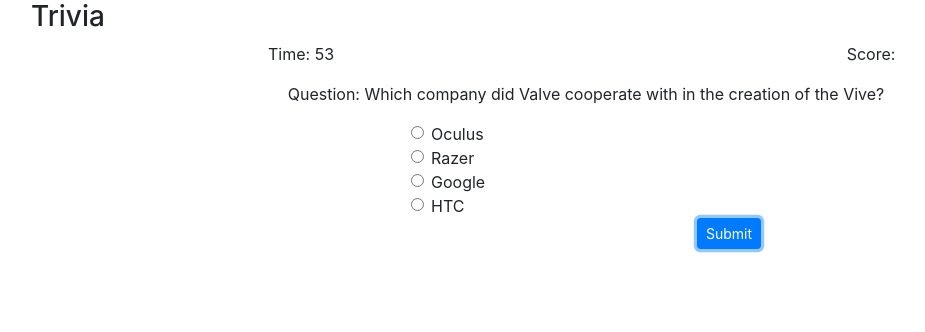
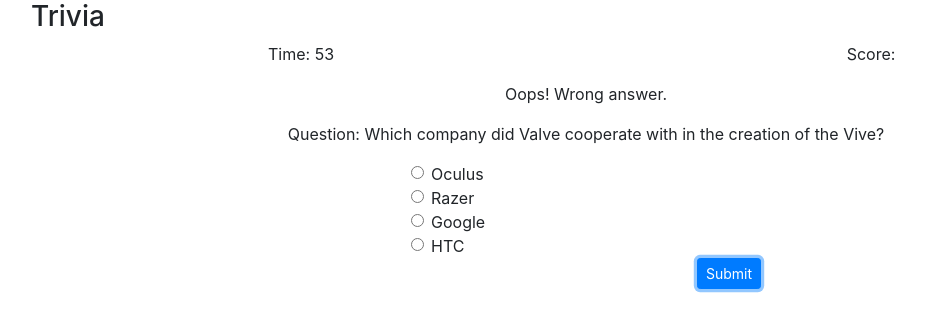
Before and after one commit to beckygold/TriviaGame, a plain HTML site: page index.html in a window 1280 px wide. Both pictures are taken after a click on the button "Submit". Shown: the whole page, without its empty margins (54-979 px from the left). Drawn offline with nearby package versions, Linux system fonts and the light colour scheme.

Commit message:
Created game action div

```diff
--- a/assets/javascript/app.js
+++ b/assets/javascript/app.js
@@ -16,6 +16,7 @@ function decrementTimer() {
     $("#timer-display").text("Time: " + time);
     if (time === 0) {
         stopTimer();
+        $("#action-display").text("Time's up!");
     }
 }
 
@@ -95,9 +96,10 @@ $("#submit-button").click(function () {
     if (playerChoice === answer) {
         score++
         questionIndex++
-        // emptyChoices();
+        $("#action-display").text("Correct!");
         loadQuestion();
     } else {
         questionIndex++
+        $("#action-display").text("Oops! Wrong answer.");
     }
 });
--- a/index.html
+++ b/index.html
@@ -34,6 +34,11 @@
             <div class="col-md-6">
                 <p id="score-display">Score:</p>
             </div>
+        </div>
+
+        <!-- Action display -->
+        <div class="col-md-12 text-center">
+            <p id="action-display">Begin!</p>
         </div>
 
         <div class="row">
```
